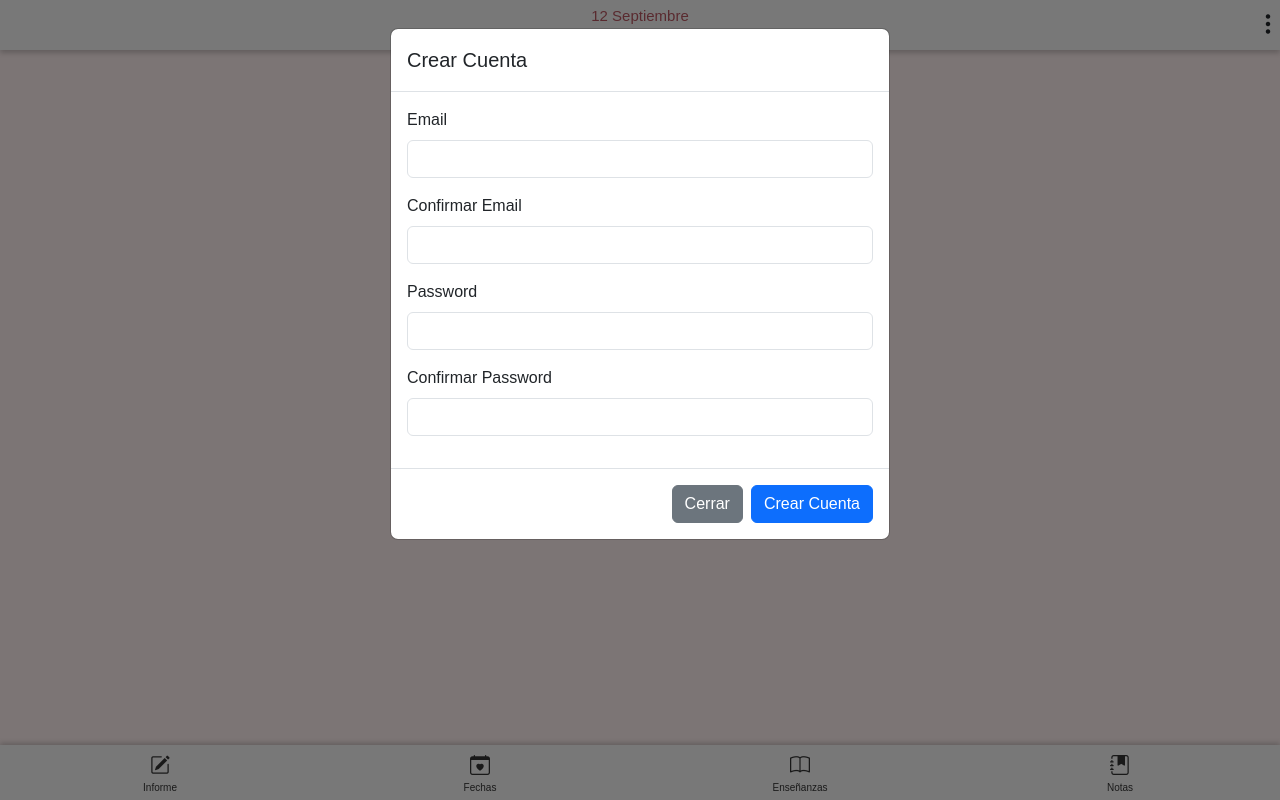
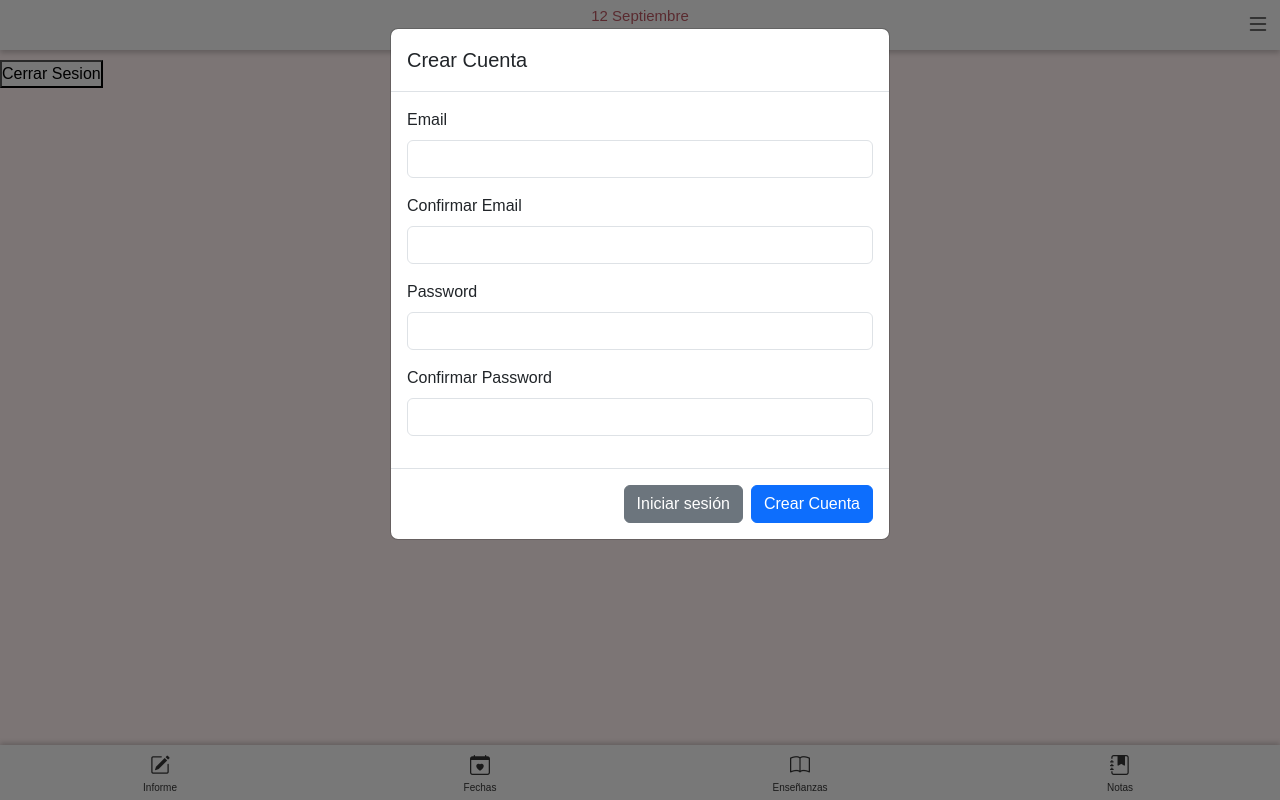
Before and after one commit to brian-gal/Bitacora_web, a React (Vite) app: page /config in a window 1280 px wide. Both pictures are taken after a click on the button "Crear Cuenta". Built offline with nearby package versions, Linux system fonts and the light colour scheme; no server answers.

Commit message:
cree una verificacion por gmail en firebase con seguridad

```diff
--- a/src/App.css
+++ b/src/App.css
@@ -82,8 +82,13 @@ body {
 }
 
 .menuFecha i {
+    font-size: 1.5rem;
+}
+
+.menuFecha-icon {
     position: absolute;
-    right: 0;
+    right: 10px;
+    color: #333;
 }
 
 .menuFechaMes {
@@ -111,10 +116,6 @@ body {
 .menuFecha h3 {
     margin: 0;
     color: #b3545e;
-}
-
-.menuFecha i {
-    font-size: 1.5rem;
 }
 
 .menuFechaMes button {
--- a/src/App.jsx
+++ b/src/App.jsx
@@ -10,6 +10,7 @@ import Enseñanzas from './components/enseñanzas';
 import FechasEspeciales from './components/fechasEspeciales';
 import MenuFecha from './components/menuFecha';
 import BotonScroll from './components/botonScroll';
+import Config from './components/config';
 
 function App() {
 
@@ -25,6 +26,7 @@ function App() {
               <Route path="/enseñanzas" element={<Enseñanzas />} />
               <Route path="/fechas" element={<FechasEspeciales />} />
               <Route path="/notas" element={<Notas titulo="Notas" texto="Escribe tus notas aquí..." clases="textarea-notas" esMensual={false} />} />
+              <Route path="/config" element={<Config />} />
             </Routes>
             <BotonScroll />
           </div>
--- /dev/null
+++ b/src/components/config.jsx
@@ -0,0 +1,21 @@
+import { getAuth, signOut } from "firebase/auth";
+
+
+const Config = () => {
+
+    function cerrarSesion() {
+
+        const auth = getAuth();
+        signOut(auth).then(() => {
+            localStorage.clear();
+        }).catch((error) => {
+            console.log(error);
+        });
+    }
+
+    return (
+        <button onClick={cerrarSesion}>Cerrar Sesion</button>
+    )
+}
+
+export default Config
--- a/src/components/inicioSesion.jsx
+++ b/src/components/inicioSesion.jsx
@@ -1,5 +1,4 @@
-import { useState, useEffect } from "react";
-
+import { useState } from "react";
 import { getAuth, createUserWithEmailAndPassword, sendEmailVerification, signInWithEmailAndPassword, onAuthStateChanged } from "firebase/auth";
 
 const InicioSesion = () => {
@@ -10,22 +9,7 @@ const InicioSesion = () => {
     const [loginEmail, setLoginEmail] = useState("");
     const [loginPassword, setLoginPassword] = useState("");
 
-    useEffect(() => {
-        const auth = getAuth();
-        onAuthStateChanged(auth, (user) => {
-            if (user) {
-                // Usuario está autenticado
-                console.log("Usuario autenticado:", user);
-                // Redirige al usuario a la página principal o a donde desees
 
-            } else {
-                // Usuario no está autenticado
-                console.log("Usuario no autenticado");
-                const loginModal = new window.bootstrap.Modal(document.getElementById("loginModal"));
-                loginModal.show();
-            }
-        });
-    }, []);
 
     //Crear cuenta
     const handleCreateAccount = async () => {
@@ -83,8 +67,12 @@ const InicioSesion = () => {
                 return;
             }
 
-            console.log("Sesión iniciada:", user);
-            // Opcional: Redirigir al usuario o mostrar un mensaje de éxito
+            // Cerrar el modal después de iniciar sesión
+            const loginModalElement = document.getElementById("loginModal");
+            const loginModal = window.bootstrap.Modal.getInstance(loginModalElement);
+            if (loginModal) {
+                loginModal.hide();
+            }
         } catch (error) {
             const errorCode = error.code;
             const errorMessage = error.message;
@@ -220,9 +208,10 @@ const InicioSesion = () => {
                             <button
                                 type="button"
                                 className="btn btn-secondary"
-                                data-bs-dismiss="modal"
+                                data-bs-toggle="modal"
+                                data-bs-target="#loginModal" // Redirige al modal de inicio de sesión
                             >
-                                Cerrar
+                                Iniciar sesión
                             </button>
                             <button
                                 type="button"
--- a/src/components/menuFecha.jsx
+++ b/src/components/menuFecha.jsx
@@ -1,5 +1,6 @@
 import { useContext } from "react"
 import { DataContext } from "../context/dateContext"
+import { NavLink } from 'react-router-dom';
 
 
 const MenuFecha = () => {
@@ -19,7 +20,7 @@ const MenuFecha = () => {
                 </div>
                 <button onClick={avanzarMes} disabled={currentLocation === "/notas" || currentLocation === "/fechas" || (mes == date.getMonth() && año == date.getFullYear())}>{mesSiguiente}</button>
             </div>
-            <i className="bi bi-three-dots-vertical"></i>
+            <NavLink className="menuFecha-icon" to="/config"><i className="bi bi-list"></i></NavLink>
         </div>
     )
 }
--- a/src/context/fireContext.jsx
+++ b/src/context/fireContext.jsx
@@ -1,39 +1,34 @@
-import { createContext, useEffect } from "react";
-import { db } from '../services/firebaseConfig'; // Asegúrate de tener esta configuración
-import { doc, getDoc } from 'firebase/firestore'; // Importa las funciones necesarias
+import { createContext, useEffect, useState } from "react";
+import { auth, db } from '../services/firebaseConfig'; // Asegúrate de tener esta configuración
+import { getAuth, onAuthStateChanged } from "firebase/auth";
 
 export const FireContext = createContext({});
 
-// Al montar el componente, verifica si la sesión está iniciada
-const sesionIniciada = localStorage.getItem('sesion_iniciada') ? true : false;
-const userEmail = localStorage.getItem('sesion_iniciada')
-
-async function revisaStorage(clave) {
-    const notasVacio = localStorage.getItem(clave) ? true : false;
-
-
-    if (notasVacio) {
-        try {
-            // Definir la referencia al documento 'notasTexto' dentro de la subcolección 'notas'
-            const notasTextoRef = doc(db, 'users', userEmail, 'notas', 'notas');
-            const response = await getDoc(notasTextoRef);
-            const data = response.data();
-
-            localStorage.setItem('notas', data.notas);
-
-        } catch (error) {
-            console.error('Error al obtener productos:', error);
-        }
-    }
-
-}
-
 // Componente proveedor del contexto
 export const FireProvider = ({ children }) => {
+    const [uid, setUid] = useState(null);
+
+    useEffect(() => {
+        const unsubscribe = onAuthStateChanged(auth, (user) => {
+            if (user) {
+                setUid(user.uid);
+                console.log("Usuario autenticado:", uid);
+
+            } else {
+                localStorage.clear();
+                setUid(null);
+                console.log("Usuario no autenticado");
+                const loginModal = new window.bootstrap.Modal(document.getElementById("loginModal"));
+                loginModal.show();
+            }
+        });
+
+        return () => unsubscribe();
+    }, [uid]);
 
     return (
         <FireContext.Provider
-            value={{ sesionIniciada }}
+            value={{ uid }}
         >
             {children}
         </FireContext.Provider>
```
